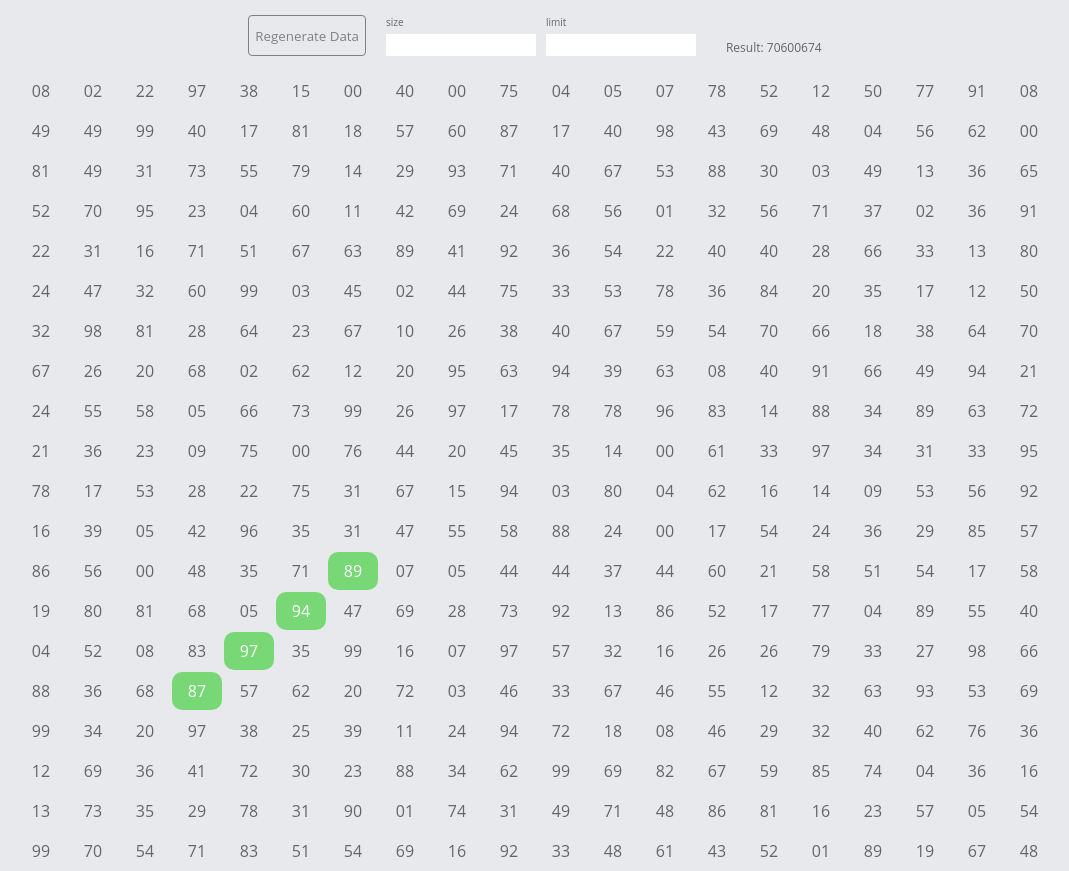
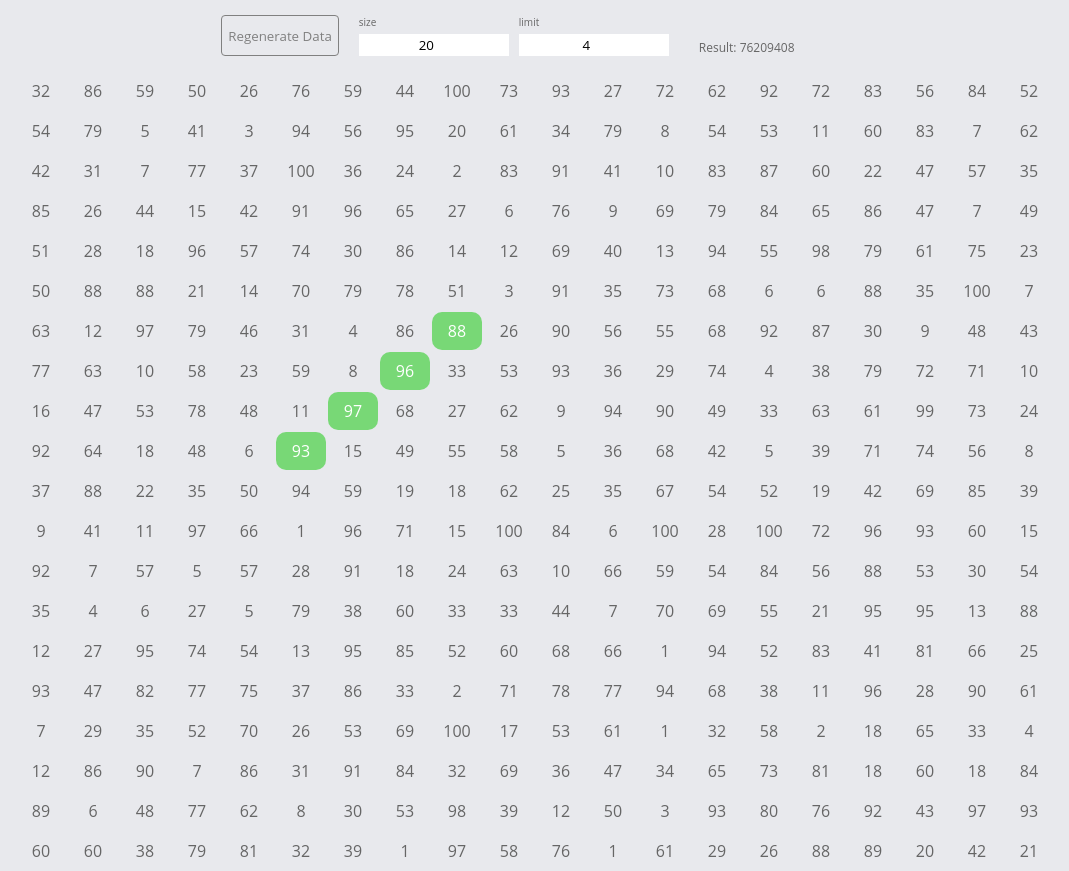
Before and after one commit to AV29/React-Redux-Seed, a React app: page / in a window 1280 px wide. Shown: the whole page, without its empty margins (105-1174 px from the left). Built offline with nearby package versions, Linux system fonts and the light colour scheme; what react-redux-i18n would draw is missing.

Commit message:
refactored code for adjacent calc

```diff
--- a/src/components/AdjacentProduction/helper.js
+++ /dev/null
@@ -1,53 +0,0 @@
-export const matrix = [
-  ['08', '02', '22', '97', '38', '15', '00', '40', '00', '75', '04', '05', '07', '78', '52', '12', '50', '77', '91', '08'],
-  ['49', '49', '99', '40', '17', '81', '18', '57', '60', '87', '17', '40', '98', '43', '69', '48', '04', '56', '62', '00'],
-  ['81', '49', '31', '73', '55', '79', '14', '29', '93', '71', '40', '67', '53', '88', '30', '03', '49', '13', '36', '65'],
-  ['52', '70', '95', '23', '04', '60', '11', '42', '69', '24', '68', '56', '01', '32', '56', '71', '37', '02', '36', '91'],
-  ['22', '31', '16', '71', '51', '67', '63', '89', '41', '92', '36', '54', '22', '40', '40', '28', '66', '33', '13', '80'],
-  ['24', '47', '32', '60', '99', '03', '45', '02', '44', '75', '33', '53', '78', '36', '84', '20', '35', '17', '12', '50'],
-  ['32', '98', '81', '28', '64', '23', '67', '10', '26', '38', '40', '67', '59', '54', '70', '66', '18', '38', '64', '70'],
-  ['67', '26', '20', '68', '02', '62', '12', '20', '95', '63', '94', '39', '63', '08', '40', '91', '66', '49', '94', '21'],
-  ['24', '55', '58', '05', '66', '73', '99', '26', '97', '17', '78', '78', '96', '83', '14', '88', '34', '89', '63', '72'],
-  ['21', '36', '23', '09', '75', '00', '76', '44', '20', '45', '35', '14', '00', '61', '33', '97', '34', '31', '33', '95'],
-  ['78', '17', '53', '28', '22', '75', '31', '67', '15', '94', '03', '80', '04', '62', '16', '14', '09', '53', '56', '92'],
-  ['16', '39', '05', '42', '96', '35', '31', '47', '55', '58', '88', '24', '00', '17', '54', '24', '36', '29', '85', '57'],
-  ['86', '56', '00', '48', '35', '71', '89', '07', '05', '44', '44', '37', '44', '60', '21', '58', '51', '54', '17', '58'],
-  ['19', '80', '81', '68', '05', '94', '47', '69', '28', '73', '92', '13', '86', '52', '17', '77', '04', '89', '55', '40'],
-  ['04', '52', '08', '83', '97', '35', '99', '16', '07', '97', '57', '32', '16', '26', '26', '79', '33', '27', '98', '66'],
-  ['88', '36', '68', '87', '57', '62', '20', '72', '03', '46', '33', '67', '46', '55', '12', '32', '63', '93', '53', '69'],
-  ['99', '34', '20', '97', '38', '25', '39', '11', '24', '94', '72', '18', '08', '46', '29', '32', '40', '62', '76', '36'],
-  ['12', '69', '36', '41', '72', '30', '23', '88', '34', '62', '99', '69', '82', '67', '59', '85', '74', '04', '36', '16'],
-  ['13', '73', '35', '29', '78', '31', '90', '01', '74', '31', '49', '71', '48', '86', '81', '16', '23', '57', '05', '54'],
-  ['99', '70', '54', '71', '83', '51', '54', '69', '16', '92', '33', '48', '61', '43', '52', '01', '89', '19', '67', '48']
-];
-
-export function findMaxAdjacent(data, lim) {
-  const size = data[0].length;
-  let result = {res: 1, indexes: []};
-  let vectors = new Array(8).fill(0);
-  let directionsMap = [];
-  let tempProd;
-
-  const isIndexCorrect = (x, y) => x < size && y < size && x >= 0 && y >= 0;
-
-  for (let i = 0; i < size; i += 1) {
-    for (let j = 0; j < size; j += 1) {
-      vectors = vectors.map(() => ({res: 1, indexes: []}));
-      for (let k = 0; k < lim; k += 1) {
-        directionsMap = [[i + k, j], [i - k, j], [i, j + k], [i, j - k], [i + k, j + k], [i + k, j - k], [i - k, j + k], [i - k, j - k]];
-        for (let n = 0; n < directionsMap.length; n += 1) {
-          const [x, y] = directionsMap[n];
-          if (isIndexCorrect(x, y)) {
-            vectors[n].res *= parseInt(data[x][y]);
-            vectors[n].indexes.push({x, y});
-          }
-        }
-      }
-      tempProd = vectors.sort((a, b) => b.res - a.res)[0];
-      if (tempProd.res > result.res) result = tempProd;
-    }
-  }
-  return result;
-}
-
-export const getRandomValue = (min, max) => Math.floor(Math.random() * (max - min + 1)) + min;
--- a/src/components/AdjacentProduction/AdjacentCalc.jsx
+++ b/src/components/adjacent-production/AdjacentCalc.jsx
@@ -1,6 +1,6 @@
 import React, {Component} from 'react';
 import classNames from 'classnames';
-import {matrix, findMaxAdjacent, getRandomValue} from './helper';
+import {findMaxAdjacent, getRandomValue} from './utilities';
 
 class AdjacentCalc extends Component {
   static populateData(size) {
@@ -15,18 +15,20 @@ class AdjacentCalc extends Component {
     return data;
   }
 
-  static getInitialState(config) {
-    const initialState = {
-      validation: {},
-      values: {},
-      data: matrix,
-      result: findMaxAdjacent(matrix, config.find(item => item.id === 'limit').defaultValue)
+  static getInitialState(limit, size) {
+    const data = AdjacentCalc.populateData(size);
+    return {
+      validation: {
+        size: false,
+        limit: false
+      },
+      values: {
+        size,
+        limit
+      },
+      data,
+      result: findMaxAdjacent(data, limit)
     };
-    config.forEach(item => {
-      initialState.validation[item.id] = false;
-      initialState.values[item.id] = item.defaultValue;
-    });
-    return initialState;
   }
 
   constructor(props) {
@@ -35,36 +37,24 @@ class AdjacentCalc extends Component {
     this.handleLimitChange = this.handleLimitChange.bind(this);
     this.handleChangeSize = this.handleChangeSize.bind(this);
     this.regenerate = this.regenerate.bind(this);
-    this.defaultLimit = 20;
-    this.config = [
-      {
-        id: 'size',
-        defaultValue: this.defaultLimit,
-        onChange: this.handleChangeSize,
-        getLimitRule: () => this.defaultLimit
-      },
-      {
-        id: 'limit',
-        defaultValue: 4,
-        onChange: this.handleLimitChange,
-        getLimitRule: () => this.state.size
-      }
-    ];
-    this.state = AdjacentCalc.getInitialState(this.config);
+    this.defaultLimit = 4;
+    this.defaultSize = 20;
+    this.state = AdjacentCalc.getInitialState(this.defaultLimit, this.defaultSize);
   }
 
   handleLimitChange({target: {value}}) {
-    const isLimitInvalid = +value > this.state.size;
+    const isLimitInvalid = +value > this.state.values.size;
 
     if (isLimitInvalid) {
-      this.setState(({validation}) => ({
+      this.setState(({validation, values}) => ({
         validation: {...validation, limit: isLimitInvalid},
+        values: {...values, limit: value},
         limit: value
       }));
     } else {
-      this.setState(({validation}) => ({
+      this.setState(({validation, values}) => ({
         validation: {...validation, limit: isLimitInvalid},
-        limit: value,
+        values: {...values, limit: value},
         result: value
           ? findMaxAdjacent(this.state.data, +value)
           : {indexes: []}
@@ -73,19 +63,19 @@ class AdjacentCalc extends Component {
   }
 
   handleChangeSize({target: {value}}) {
-    const isSizeInvalid = +value > this.sizeLimit;
+    const isSizeInvalid = +value > this.defaultSize;
     if (isSizeInvalid) {
-      this.setState(({validation}) => ({
+      this.setState(({validation, values}) => ({
         validation: {...validation, size: isSizeInvalid},
-        size: value
+        values: {...values, size: value}
       }));
     } else {
       const data = AdjacentCalc.populateData(+value);
-      this.setState(({validation}) => ({
+      this.setState(({validation, values}) => ({
         validation: {...validation, size: isSizeInvalid},
-        size: value,
+        values: {...values, size: value},
         data,
-        result: findMaxAdjacent(data, +this.state.limit)
+        result: findMaxAdjacent(data, +this.state.values.limit)
       }));
     }
   }
@@ -95,10 +85,10 @@ class AdjacentCalc extends Component {
   }
 
   regenerate() {
-    const data = AdjacentCalc.populateData(+this.state.size);
+    const data = AdjacentCalc.populateData(+this.state.values.size);
     this.setState({
       data,
-      result: findMaxAdjacent(data, +this.state.limit)
+      result: findMaxAdjacent(data, +this.state.values.limit)
     });
   }
 
@@ -134,26 +124,37 @@ class AdjacentCalc extends Component {
           >
             Regenerate Data
           </button>
-          {this.config.map(({id, onChange, getLimitRule}) => {
-            return (
-              <div
-                className="control"
-                key={id}
-              >
-                <label htmlFor={id}>{id}</label>
-                <div className="input-wrapper">
-                  <input
-                    id={id}
-                    type="number"
-                    className={classNames({'has-error': this.state.validation[id]})}
-                    onChange={onChange}
-                    value={this.state[id]}
-                  />
-                  {this.state.validation[id] && <div className="error"> {`can't be more than ${getLimitRule()}`}</div>}
+          <div className="control">
+            <label htmlFor="size">size</label>
+            <div className="input-wrapper">
+              <input
+                id="size"
+                type="number"
+                className={classNames({'has-error': this.state.validation.size})}
+                onChange={this.handleChangeSize}
+                value={this.state.values.size}
+              />
+              {this.state.validation.size && <div className="error"> {`can't be more than ${this.defaultSize}`}</div>}
+            </div>
+          </div>
+          <div className="control">
+            <label htmlFor="limit">limit</label>
+            <div className="input-wrapper">
+              <input
+                id="limit"
+                type="number"
+                className={classNames({'has-error': this.state.validation.limit})}
+                onChange={this.handleLimitChange}
+                value={this.state.values.limit}
+              />
+              {
+                this.state.validation.limit &&
+                <div className="error">
+                  {`can't be more than ${this.state.values.size}`}
                 </div>
-              </div>
-            );
-          })}
+              }
+            </div>
+          </div>
           <div className="result">
             Result: {this.state.result.res}
           </div>
--- a/src/components/AdjacentProduction/AdjacentCalc.less
+++ b/src/components/adjacent-production/AdjacentCalc.less
@@ -1,8 +1,6 @@
 .adjacent-calc-container {
   font-size: 16px;
   user-select: none;
-  margin: 0 auto;
-  width: 100%;
   text-align: center;
   display: flex;
   flex-direction: column;
@@ -10,7 +8,6 @@
   align-items: center;
   .controls-block {
     margin-bottom: 15px;
-    width: 100%;
     font-size: 12px;
     display: flex;
     justify-content: center;
@@ -65,6 +62,7 @@
     display: flex;
     align-items: flex-end;
     margin-left: 30px;
+    width: 150px;
   }
 }
 
--- /dev/null
+++ b/src/components/adjacent-production/utilities.js
@@ -0,0 +1,30 @@
+export function findMaxAdjacent(data, lim) {
+  const size = data[0].length;
+  let result = {res: 1, indexes: []};
+  let vectors = new Array(8).fill(0);
+  let directionsMap = [];
+  let tempProd;
+
+  const isIndexCorrect = (x, y) => x < size && y < size && x >= 0 && y >= 0;
+
+  for (let i = 0; i < size; i += 1) {
+    for (let j = 0; j < size; j += 1) {
+      vectors = vectors.map(() => ({res: 1, indexes: []}));
+      for (let k = 0; k < lim; k += 1) {
+        directionsMap = [[i + k, j], [i - k, j], [i, j + k], [i, j - k], [i + k, j + k], [i + k, j - k], [i - k, j + k], [i - k, j - k]];
+        for (let n = 0; n < directionsMap.length; n += 1) {
+          const [x, y] = directionsMap[n];
+          if (isIndexCorrect(x, y)) {
+            vectors[n].res *= data[x][y];
+            vectors[n].indexes.push({x, y});
+          }
+        }
+      }
+      tempProd = vectors.sort((a, b) => b.res - a.res)[0];
+      if (tempProd.res > result.res) result = tempProd;
+    }
+  }
+  return result;
+}
+
+export const getRandomValue = (min, max) => Math.floor(Math.random() * (max - min + 1)) + min;
--- a/src/components/application-shell/App.jsx
+++ b/src/components/application-shell/App.jsx
@@ -4,7 +4,7 @@ import {connect} from 'react-redux';
 import PropTypes from 'prop-types';
 import routesConfiguration from '../../routing/routesConfiguration';
 
-import AdjacentProduction from '../AdjacentProduction/AdjacentCalc';
+import AdjacentProduction from '../adjacent-production/AdjacentCalc';
 
 class App extends Component {
 
--- a/src/styles/styles.less
+++ b/src/styles/styles.less
@@ -6,4 +6,4 @@
 @import '../components/common/icon/Icon';
 @import '../components/application-shell/App';
 
-@import '../components/AdjacentProduction/AdjacentCalc';
+@import '../components/adjacent-production/AdjacentCalc';
```
